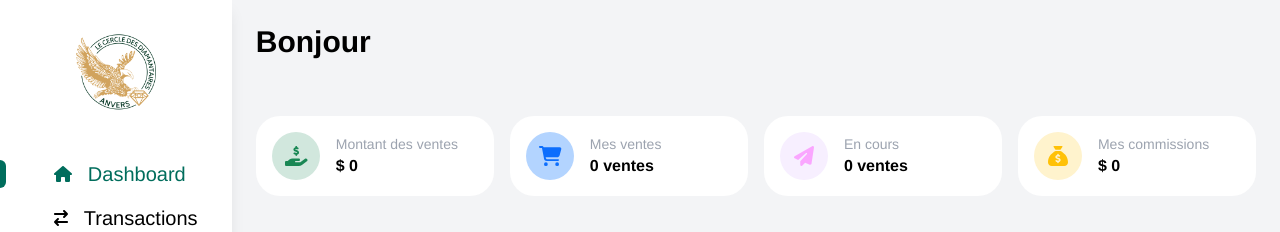
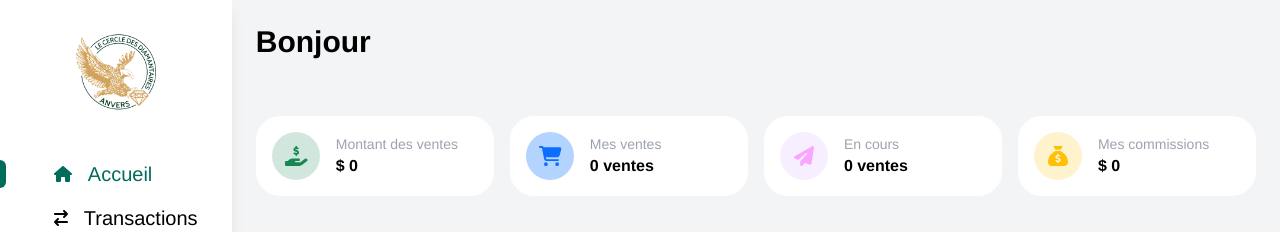
Before and after one commit to lecercledesdiamantaires/portail-lcdd, a Nuxt app in the folder front/: page / in a window 1280 px wide. Shown: the top 232 px of the page. Built offline with nearby package versions, Linux system fonts and the light colour scheme; no server answers.

Commit message:
UPDATE name on aside

```diff
--- a/front/components/linkAside.vue
+++ b/front/components/linkAside.vue
@@ -13,7 +13,7 @@ defineProps({
 
 const getLink = (direction) => {
   switch (direction) {
-    case 'dashboard':
+    case 'accueil':
       return '/';
     case 'profil':
       return '/profil';
@@ -35,7 +35,7 @@ const isActive = (direction) => {
 
 const getIcon = (direction) => {
   switch (direction) {
-    case 'dashboard':
+    case 'accueil':
       return "house";
     case 'profil':
       return "user";
--- a/front/components/sidebar.vue
+++ b/front/components/sidebar.vue
@@ -26,7 +26,7 @@
                         <Logo color="colored"/>
                     </NuxtLink>
                     <div class="flex flex-col gap-4 items-center pr-8">
-                        <LinkAside direction="dashboard" />
+                        <LinkAside direction="accueil" />
                         <LinkAside direction="transactions" />
                         <LinkAside direction="profil" />
                         <LinkAside direction="avantages" />
```
